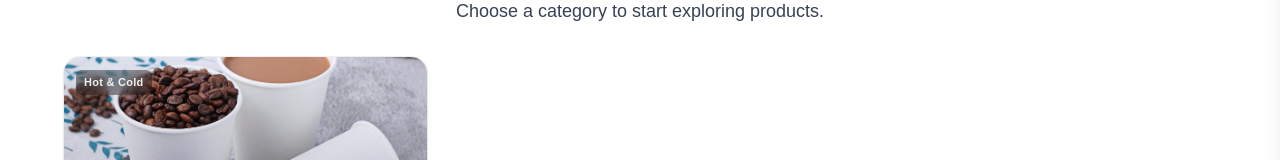
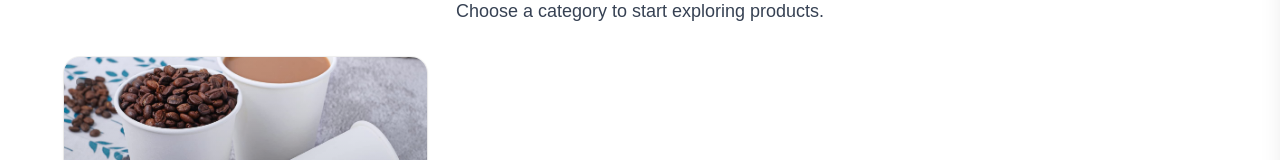
Before and after one commit to Emadedin1/allpacstore, a Next.js app: page /products in a window 1280 px wide. Shown: the part 195-355 px from the top of the page. Built offline with nearby package versions, Linux system fonts and the light colour scheme.

Commit message:
Update page.jsx

```diff
--- a/src/app/products/page.jsx
+++ b/src/app/products/page.jsx
@@ -9,7 +9,7 @@ export default function ProductsCategoriesPage() {
       slug: "cups",
       title: "Paper Cups",
       image: "/cups/12oz.png", // existing image in your repo
-      badge: "Hot & Cold",
+      badge: "",
     },
   ];
 
```
